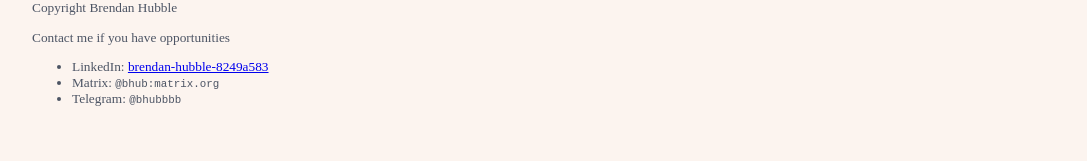
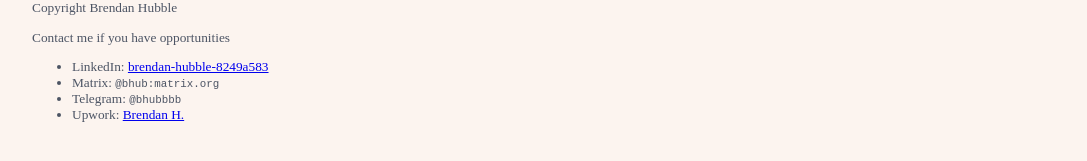
Before and after one commit to bhubbb/bhubbb.github.io, a Jekyll site: the page built from index.md, in a window 1280 px wide. Shown: the part 237-398 px from the top of the page, without its empty margins (96-1183 px from the left). Built offline with Jekyll 4.4.1, drawn with Linux system fonts in a browser that asks for light colours.

Commit message:
ADD upwork

```diff
--- a/_layouts/default.html
+++ b/_layouts/default.html
@@ -18,7 +18,8 @@
       <ul>
         <li>LinkedIn: <a href="https://www.linkedin.com/in/brendan-hubble-8249a583/">brendan-hubble-8249a583</a></li>
         <li>Matrix: <code>@bhub:matrix.org</code></li>
-        <li>Telegram: <code>@bhubbbb</code>
+        <li>Telegram: <code>@bhubbbb</code></li>
+        <li>Upwork: <a href="https://www.upwork.com/freelancers/~0185680214a4f593c0">Brendan H.</a></li>
       </ul>
     </small>
   </footer>
```
